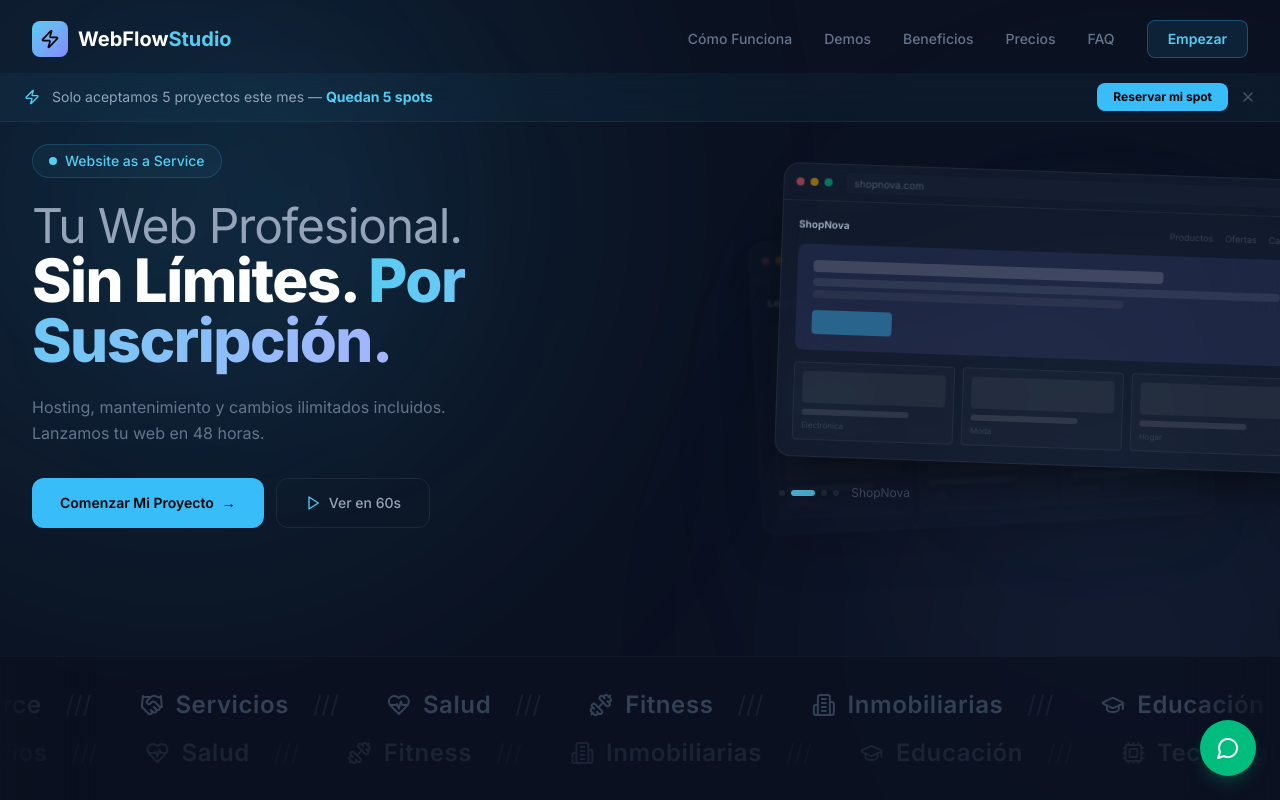
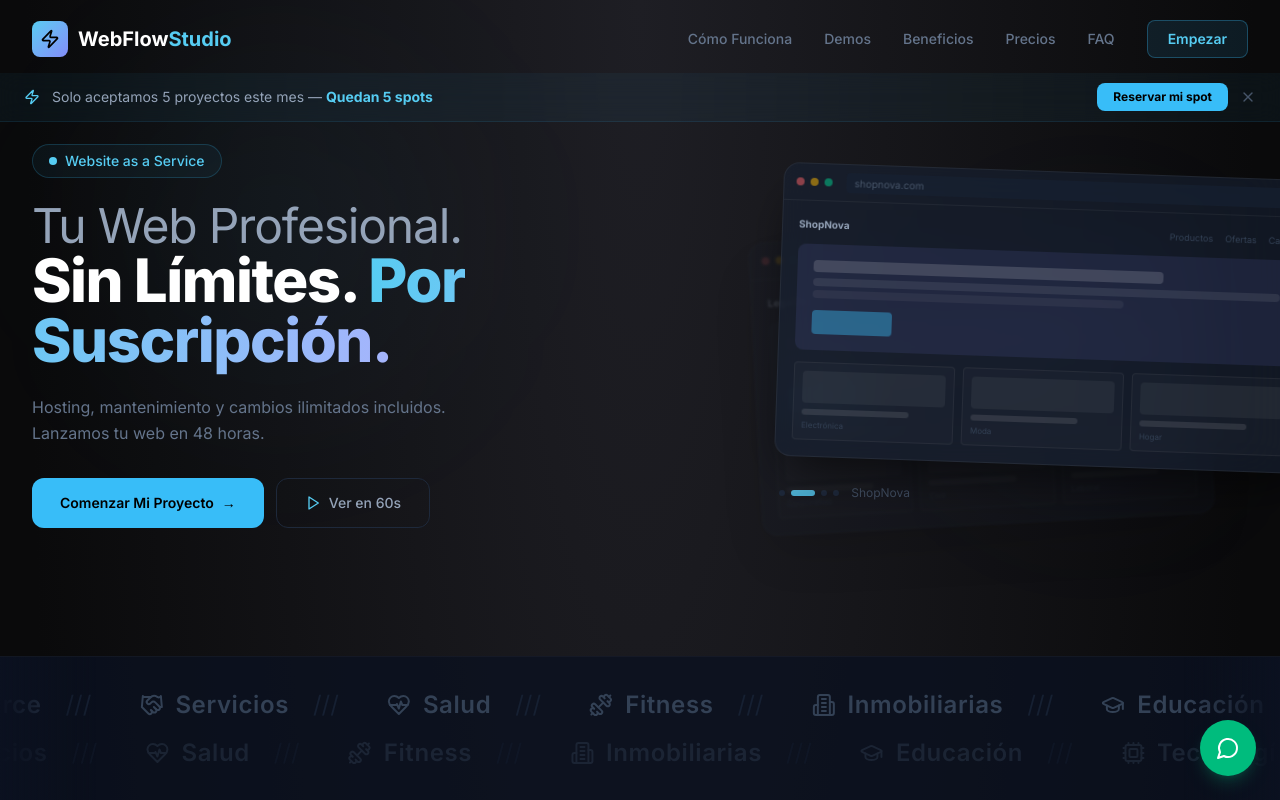
Before and after one commit to Snakerrrr/waas-landing, a React (Vite) app: page / in a window 1280 px wide. Shown: the top 800 px of the page. Built offline with nearby package versions, Linux system fonts and the light colour scheme.

Commit message:
cambios en el fondo de la pagina2

```diff
--- a/src/App.tsx
+++ b/src/App.tsx
@@ -1,6 +1,5 @@
 import { useState } from "react";
 import SmoothScroll from "./components/SmoothScroll";
-import AmbientLights from "./components/AmbientLights";
 import Navbar from "./components/Navbar";
 import UrgencyBanner from "./components/UrgencyBanner";
 import Hero from "./components/Hero";
@@ -23,9 +22,7 @@ export default function App() {
 
   return (
     <SmoothScroll>
-      <div className="relative min-h-screen bg-surface-950 text-surface-200">
-        <AmbientLights />
-        <div className="relative z-10">
+      <div className="relative min-h-screen text-surface-200">
         <Navbar onStartOnboarding={openOnboarding} />
         <UrgencyBanner onStartOnboarding={openOnboarding} />
         <main>
@@ -44,7 +41,6 @@ export default function App() {
         <WhatsAppButton />
         {showOnboarding && <OnboardingForm onClose={() => setShowOnboarding(false)} />}
       </div>
-      </div>
     </SmoothScroll>
   );
 }
--- a/src/components/AmbientLights.tsx
+++ /dev/null
@@ -1,32 +0,0 @@
-export default function AmbientLights() {
-  return (
-    <div className="pointer-events-none fixed inset-0 z-0 overflow-hidden">
-      {/* Top-left -- Ice Blue */}
-      <div
-        className="absolute -top-40 -left-40 h-[600px] w-[600px] rounded-full bg-cyan-500/30"
-        style={{
-          filter: "blur(140px)",
-          animation: "breathe1 20s ease-in-out infinite",
-        }}
-      />
-
-      {/* Bottom-right -- Soft Violet */}
-      <div
-        className="absolute -right-32 -bottom-32 h-[500px] w-[500px] rounded-full bg-blue-500/25"
-        style={{
-          filter: "blur(130px)",
-          animation: "breathe2 25s ease-in-out infinite",
-        }}
-      />
-
-      {/* Center-right -- Mixed accent */}
-      <div
-        className="absolute top-1/3 -right-20 h-[450px] w-[450px] rounded-full bg-cyan-400/15"
-        style={{
-          filter: "blur(150px)",
-          animation: "breathe3 30s ease-in-out infinite",
-        }}
-      />
-    </div>
-  );
-}
--- a/src/index.css
+++ b/src/index.css
@@ -33,29 +33,12 @@ html {
 
 body {
   font-family: var(--font-sans);
-  background-color: #0b1120;
+  background:
+    radial-gradient(ellipse 80% 50% at 50% 0%, #1E1E24 0%, transparent 60%),
+    #0A0A0B;
   color: #e2e8f0;
   -webkit-font-smoothing: antialiased;
   -moz-osx-font-smoothing: grayscale;
-}
-
-/* ── Ambient light blob animations ── */
-@keyframes breathe1 {
-  0%, 100% { transform: translate(0, 0) scale(1); opacity: 0.35; }
-  30% { transform: translate(40px, 60px) scale(1.15); opacity: 0.45; }
-  60% { transform: translate(-30px, 30px) scale(0.9); opacity: 0.3; }
-}
-
-@keyframes breathe2 {
-  0%, 100% { transform: translate(0, 0) scale(1); opacity: 0.25; }
-  40% { transform: translate(-50px, -40px) scale(1.1); opacity: 0.35; }
-  70% { transform: translate(30px, -20px) scale(0.95); opacity: 0.2; }
-}
-
-@keyframes breathe3 {
-  0%, 100% { transform: translate(0, 0) scale(1); opacity: 0.2; }
-  35% { transform: translate(20px, -50px) scale(1.2); opacity: 0.3; }
-  65% { transform: translate(-40px, 20px) scale(0.85); opacity: 0.15; }
 }
 
 /* ── Glow effects ── */
@@ -141,7 +124,7 @@ body {
   width: 6px;
 }
 ::-webkit-scrollbar-track {
-  background: #0b1120;
+  background: #0A0A0B;
 }
 ::-webkit-scrollbar-thumb {
   background: rgba(56, 189, 248, 0.25);
```
Lines whose indentation alone changed are shown as unchanged.
